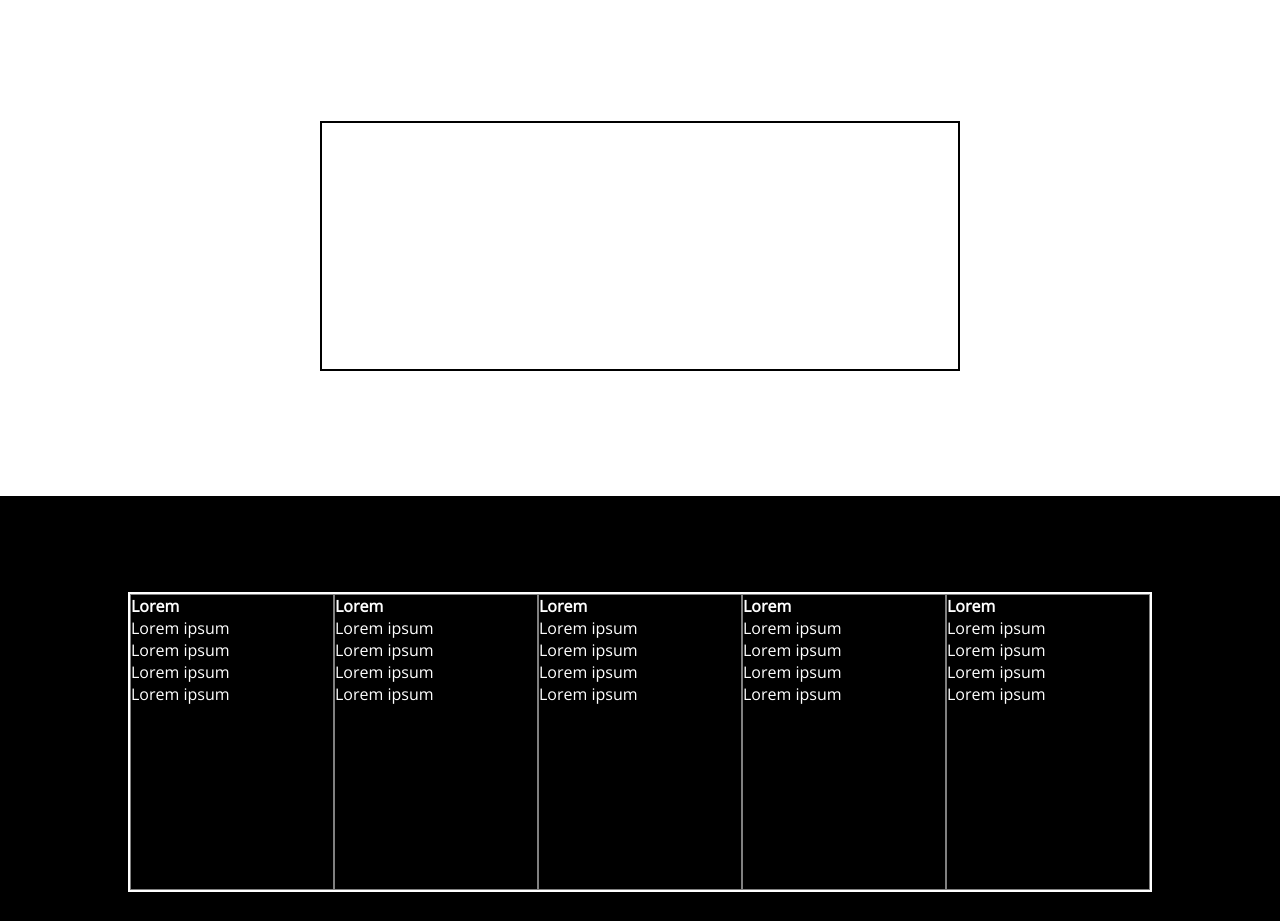
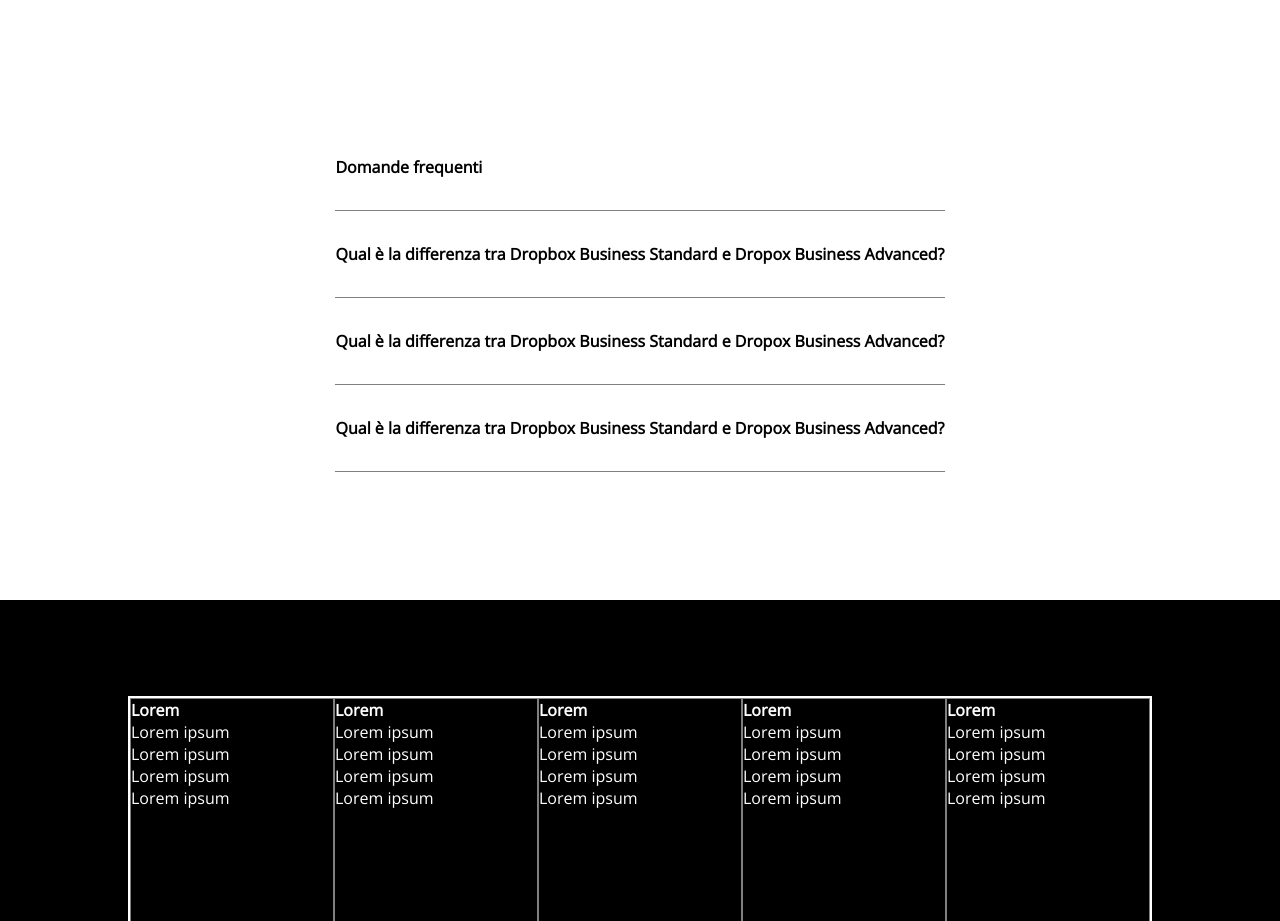
Before and after one commit to manuelcamaioni/htmlcss-dropbox, a plain HTML site: page index.html in a window 1280 px wide. Shown: the part 4360-5281 px from the top of the page. Drawn offline with nearby package versions, Linux system fonts and the light colour scheme.

Commit message:
added content to questions section

```diff
--- a/index.html
+++ b/index.html
@@ -353,8 +353,26 @@
 
         <section>
             <div class="frequently-asked flex">
-                <div class="questions-box highlight">
+                <div class="questions-box">
 
+                    <div>
+                        <h4>Domande frequenti</h4>
+                    </div>
+                    <div>
+                        <span class="question">
+                            Qual è la differenza tra Dropbox Business Standard e Dropox Business Advanced?
+                        </span>
+                    </div>
+                    <div>
+                        <span class="question">
+                        Qual è la differenza tra Dropbox Business Standard e Dropox Business Advanced?
+                    </span>
+                </div>
+                    <div>
+                        <span class="question">
+                        Qual è la differenza tra Dropbox Business Standard e Dropox Business Advanced?
+                    </span>
+                </div>
                 </div>
             </div>
         </section>
--- a/style.css
+++ b/style.css
@@ -336,16 +336,27 @@ div.logo img{
 
 .frequently-asked{
     width: 100%;
-    height: 500px;
+    /* height: 500px; */
 
     justify-content: center;
     align-items: center;
 }
 
 .questions-box{
-    flex-basis: 50%;
-    height: 50%;
+    /* flex-basis: 50%; */
+    /* height: 50%; */
+    margin: 8rem 0;
 }
+
+.questions-box div{
+    padding: 2rem 0;
+    border-bottom: 1px solid gray;
+}
+
+.questions-box .question{
+    font-weight: bold;
+}
+
 
 footer{
     width: 100%;
```
